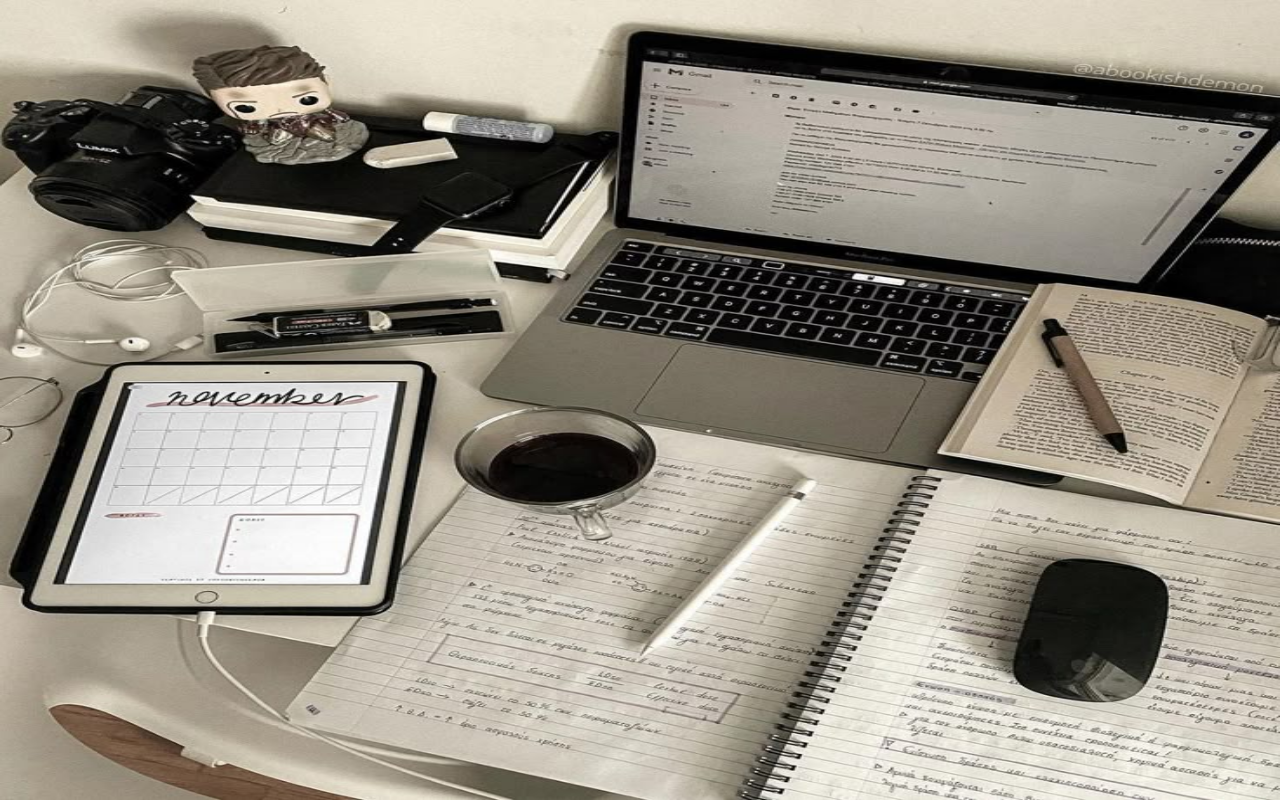
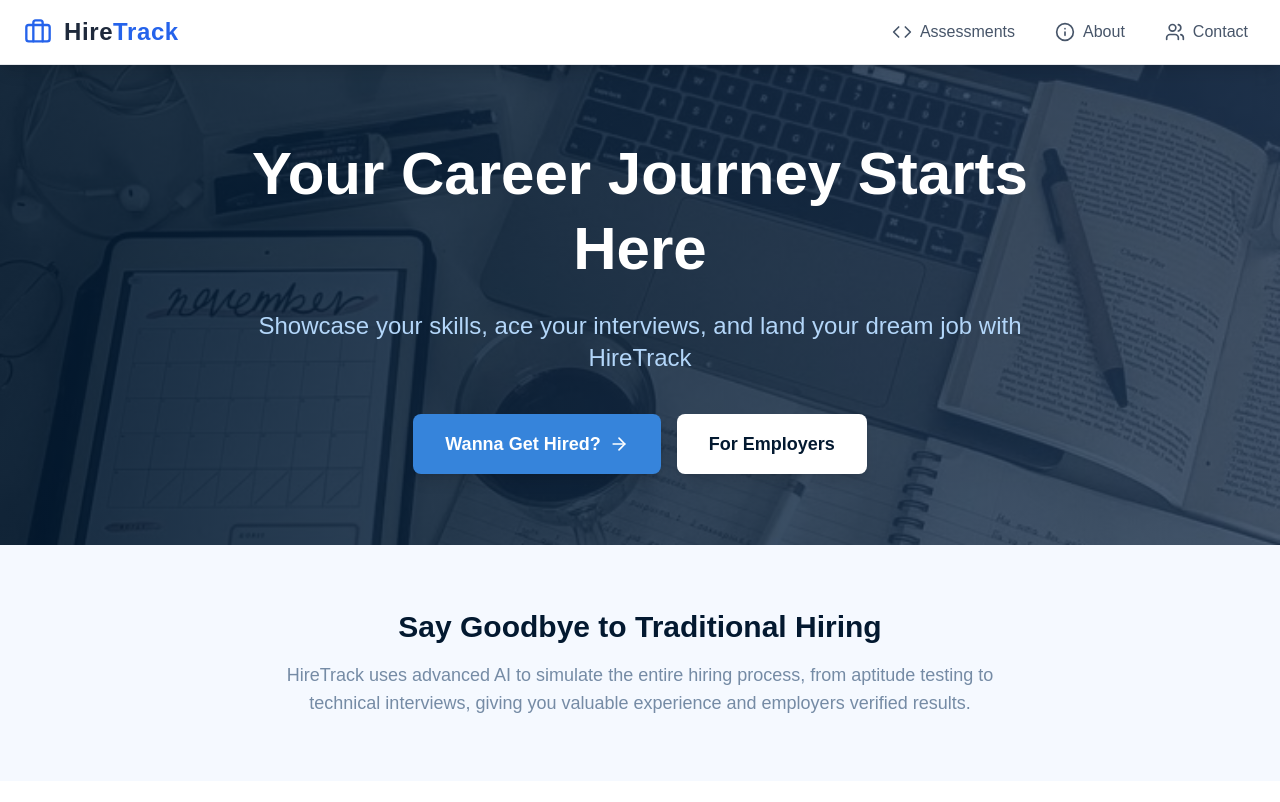
Before and after one commit to cmd-sachin/HireTrack, a Next.js app: page / in a window 1280 px wide. Shown: the top 802 px of the page. Built offline with nearby package versions, Linux system fonts and the light colour scheme.

Commit message:
Add Layout

```diff
--- /dev/null
+++ b/src/app/layout.js
@@ -0,0 +1,15 @@
+import { Geist, Geist_Mono } from "next/font/google";
+import "./globals.css";
+
+export const metadata = {
+  title: "HireTrack",
+  description: "Hire From Anywhere",
+};
+
+export default function RootLayout({ children }) {
+  return (
+    <html lang="en">
+      <body>{children}</body>
+    </html>
+  );
+}
```
